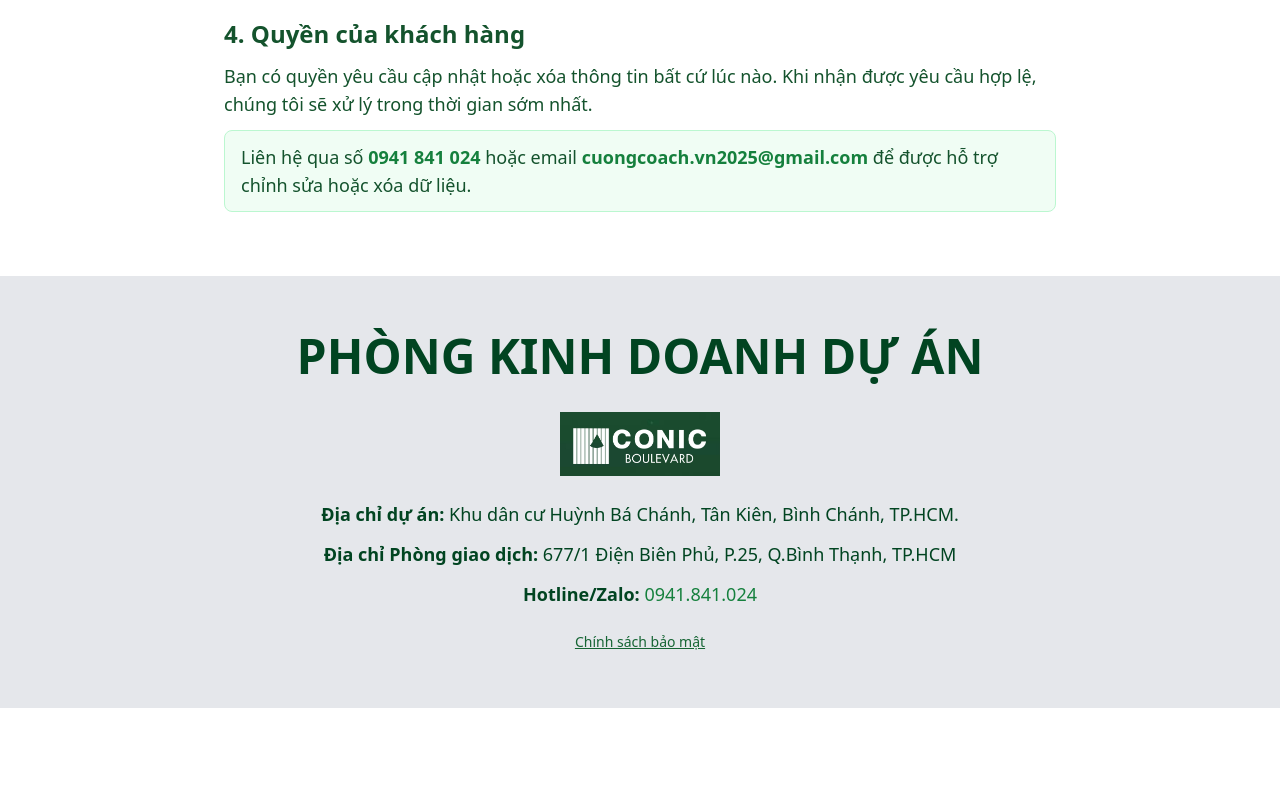
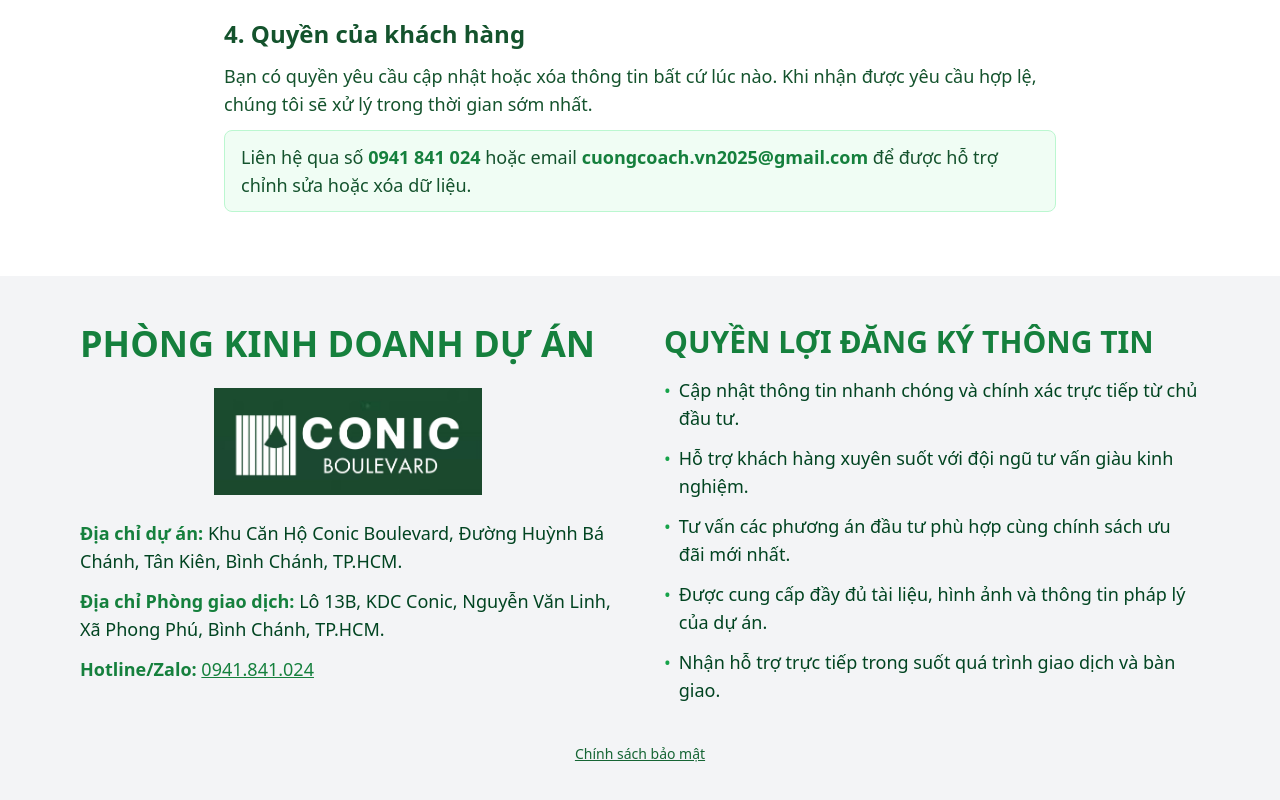
Before and after one commit to ffsasa/conicboulevard, a React (Vite) app: page /privacy-policy in a window 1280 px wide. Shown: the part 746-1546 px from the top of the page. Before the commit the page ends 1454 px from the top, so only its background shows below. Built offline with nearby package versions, Linux system fonts and the light colour scheme.

Commit message:
fix image and footer

```diff
--- a/src/components/EndingRegisterForm.jsx
+++ b/src/components/EndingRegisterForm.jsx
@@ -67,37 +67,43 @@ export default function RegisterForm() {
         </div>
 
         {/* Khối form bên phải */}
-        <div className="relative flex flex-1 min-h-[360px]">
-          <div className="absolute inset-0 rounded-[36px] bg-gradient-to-br from-white/60 via-white to-white/80 shadow-[0_30px_60px_rgba(0,0,0,0.25)]" />
-          <div className="relative z-10 flex w-full flex-col justify-center rounded-[36px] border border-white/60 bg-white/95 px-6 py-8 text-center shadow-inner sm:px-10">
-            <div className="mx-auto mb-6 h-1 w-16 rounded-full bg-gradient-to-r from-[#9be5ae] to-[#2ea95d]" />
-            <h3 className="text-2xl font-bold text-green-700 sm:text-3xl">
+        <div className="relative flex flex-1 min-h-[360px] items-center justify-center">
+          <div className="absolute inset-0 overflow-hidden rounded-[36px] shadow-[0_30px_60px_rgba(0,0,0,0.35)]">
+            <div className="absolute inset-0 bg-[url('/thongtin.jpg')] bg-cover bg-center" />
+            <div className="absolute inset-0 bg-gradient-to-br from-emerald-900/85 via-emerald-700/75 to-lime-500/70" />
+            <div className="pointer-events-none absolute -top-24 left-10 h-64 w-64 rounded-full bg-white/15 blur-3xl" />
+            <div className="pointer-events-none absolute -bottom-24 right-6 h-72 w-72 rounded-full bg-white/10 blur-3xl" />
+          </div>
+
+          <div className="relative z-10 flex w-full max-w-md flex-col items-center px-6 py-10 text-center text-white sm:px-12">
+            <div className="mb-6 h-1 w-20 rounded-full bg-white/70" />
+            <h3 className="text-2xl font-bold leading-snug sm:text-3xl">
               Đăng ký liền tay
               <br />
               nhận ngay chiết khấu
             </h3>
 
-            <form ref={formRef} onSubmit={handleSubmit} className="mt-6 space-y-4 text-left">
+            <form ref={formRef} onSubmit={handleSubmit} className="mt-6 w-full space-y-4 text-left">
               <input
                 type="text"
                 name="customerName"
                 placeholder="Họ và Tên"
                 required
-                className="w-full rounded-full border border-green-200/80 bg-white/90 px-5 py-3 text-sm font-medium text-green-900 shadow-[0_10px_30px_rgba(46,169,93,0.12)] outline-none transition focus:border-green-500 focus:ring-4 focus:ring-green-200/70"
+                className="w-full rounded-md border border-white/25 bg-white/90 px-5 py-3 text-base font-medium text-emerald-900 placeholder:text-emerald-500 shadow-[0_18px_40px_rgba(13,93,43,0.28)] outline-none transition focus:border-white focus:ring-4 focus:ring-white/70"
               />
               <input
                 type="tel"
                 name="phoneNumber"
                 placeholder="Số điện thoại"
                 required
-                className="w-full rounded-full border border-green-200/80 bg-white/90 px-5 py-3 text-sm font-medium text-green-900 shadow-[0_10px_30px_rgba(46,169,93,0.12)] outline-none transition focus:border-green-500 focus:ring-4 focus:ring-green-200/70"
+                className="w-full rounded-md border border-white/25 bg-white/90 px-5 py-3 text-base font-medium text-emerald-900 placeholder:text-emerald-500 shadow-[0_18px_40px_rgba(13,93,43,0.28)] outline-none transition focus:border-white focus:ring-4 focus:ring-white/70"
               />
               <div className="relative">
                 <select
                   name="consultNeed"
                   required
                   defaultValue=""
-                  className="w-full appearance-none rounded-full border border-green-200/80 bg-white/90 px-5 py-3 text-sm font-medium text-green-900 shadow-[0_10px_30px_rgba(46,169,93,0.12)] outline-none transition focus:border-green-500 focus:ring-4 focus:ring-green-200/70"
+                  className="w-full appearance-none rounded-md border border-white/25 bg-white/90 px-5 py-3 text-base font-medium text-emerald-900 shadow-[0_18px_40px_rgba(13,93,43,0.28)] outline-none transition focus:border-white focus:ring-4 focus:ring-white/70"
                 >
                   <option value="" disabled hidden>
                     Mời quý khách chọn nhu cầu sản phẩm
@@ -105,7 +111,7 @@ export default function RegisterForm() {
                   <option value="Căn hộ 2 phòng ngủ">Căn hộ 2 phòng ngủ</option>
                   <option value="Căn hộ 3 phòng ngủ">Căn hộ 3 phòng ngủ</option>
                 </select>
-                <div className="pointer-events-none absolute inset-y-0 right-6 flex items-center text-green-500">
+                <div className="pointer-events-none absolute inset-y-0 right-5 flex items-center text-emerald-600">
                   <svg
                     xmlns="http://www.w3.org/2000/svg"
                     viewBox="0 0 20 20"
@@ -125,16 +131,16 @@ export default function RegisterForm() {
 
               <button
                 type="submit"
-                className="flex w-full items-center justify-center gap-2 rounded-full bg-gradient-to-r from-[#8ae695] via-[#37c36c] to-[#1d8843] px-6 py-3 text-base font-semibold uppercase tracking-wide text-white shadow-[0_18px_35px_rgba(33,136,67,0.35)] transition hover:scale-[1.01] hover:shadow-[0_22px_40px_rgba(33,136,67,0.45)] focus:outline-none focus:ring-4 focus:ring-emerald-200"
+                className="flex w-full items-center justify-center gap-2 rounded-full bg-gradient-to-r from-[#9af182] via-[#3cd572] to-[#18a24d] px-6 py-3 text-base font-semibold uppercase tracking-wide text-white shadow-[0_20px_45px_rgba(20,128,61,0.45)] transition hover:scale-[1.01] hover:shadow-[0_24px_55px_rgba(20,128,61,0.55)] focus:outline-none focus:ring-4 focus:ring-lime-200/80"
               >
                 <FaPaperPlane className="text-lg" />
                 Đăng ký ngay
               </button>
             </form>
 
-            <p className="mt-6 text-center text-xs text-green-700 sm:text-sm">
+            <p className="mt-6 text-center text-xs text-white/80 sm:text-sm">
               Bằng việc gửi form, bạn đồng ý với{' '}
-              <Link to="/privacy-policy" className="font-medium underline hover:text-green-900">
+              <Link to="/privacy-policy" className="font-medium underline underline-offset-2 hover:text-white">
                 Chính sách bảo mật
               </Link>
             </p>
--- a/src/components/Footer.jsx
+++ b/src/components/Footer.jsx
@@ -3,31 +3,70 @@ import { Link } from "react-router-dom";
 
 const Footer = () => {
   return (
-    <footer className="bg-gray-200 text-center p-4">
-      <section id="lienhe" className="px-4 py-10 text-center text-darkgreen">
-        <h2 className="text-4xl md:text-5xl font-bold mb-8">
-          PHÒNG KINH DOANH DỰ ÁN
-        </h2>
+    <footer className="bg-gray-100 text-darkgreen">
+      <section
+        id="lienhe"
+        className="mx-auto max-w-6xl px-4 py-12 text-darkgreen"
+      >
+        <div className="grid gap-12 md:grid-cols-2 md:items-start">
+          <div className="space-y-6">
+            <div className="flex items-center gap-4">
+              <h2 className="text-3xl font-bold uppercase text-green-700 md:text-4xl">
+                Phòng kinh doanh dự án
+              </h2>
+            </div>
+            <img src={logo} alt="Logo" className="h-auto w-1/2 object-cover mx-auto" />
+            <ul className="space-y-3 text-base font-medium leading-relaxed md:text-lg">
+              <li>
+                <span className="font-semibold text-green-700">Địa chỉ dự án:</span> Khu Căn Hộ Conic Boulevard, Đường Huỳnh Bá Chánh, Tân Kiên, Bình Chánh, TP.HCM.
+              </li>
+              <li>
+                <span className="font-semibold text-green-700">Địa chỉ Phòng giao dịch:</span> Lô 13B, KDC Conic, Nguyễn Văn Linh, Xã Phong Phú, Bình Chánh, TP.HCM.
+              </li>
+              <li>
+                <span className="font-semibold text-green-700">Hotline/Zalo:</span>{' '}
+                <a
+                  href="tel:0941841024"
+                  className="text-green-700 underline transition hover:text-green-900"
+                >
+                  0941.841.024
+                </a>
+              </li>
+            </ul>
+          </div>
 
         {/* Logo */}
-        <div className="flex justify-center mb-6">
-          <img src={logo} alt="Logo" className="h-16 w-auto" />
+        <div className="space-y-4">
+            <h3 className="text-2xl font-bold uppercase text-green-700 md:text-3xl">
+              Quyền lợi đăng ký thông tin
+            </h3>
+            <ul className="space-y-3 text-base font-medium leading-relaxed md:text-lg">
+              <li className="flex items-start gap-2">
+                <span className="text-green-600">•</span>
+                <span>Cập nhật thông tin nhanh chóng và chính xác trực tiếp từ chủ đầu tư.</span>
+              </li>
+              <li className="flex items-start gap-2">
+                <span className="text-green-600">•</span>
+                <span>Hỗ trợ khách hàng xuyên suốt với đội ngũ tư vấn giàu kinh nghiệm.</span>
+              </li>
+              <li className="flex items-start gap-2">
+                <span className="text-green-600">•</span>
+                <span>Tư vấn các phương án đầu tư phù hợp cùng chính sách ưu đãi mới nhất.</span>
+              </li>
+              <li className="flex items-start gap-2">
+                <span className="text-green-600">•</span>
+                <span>Được cung cấp đầy đủ tài liệu, hình ảnh và thông tin pháp lý của dự án.</span>
+              </li>
+              <li className="flex items-start gap-2">
+                <span className="text-green-600">•</span>
+                <span>Nhận hỗ trợ trực tiếp trong suốt quá trình giao dịch và bàn giao.</span>
+              </li>
+            </ul>
+          </div>
         </div>
 
-        {/* Nội dung liên hệ */}
-        <div className="space-y-3 text-base md:text-lg font-medium leading-relaxed max-w-2xl mx-auto">
-          <p>
-            <strong>Địa chỉ dự án:</strong> Khu dân cư Huỳnh Bá Chánh, Tân Kiên, Bình Chánh, TP.HCM.
-          </p>
-          <p>
-            <strong>Địa chỉ Phòng giao dịch:</strong> 677/1 Điện Biên Phủ, P.25, Q.Bình Thạnh, TP.HCM
-          </p>
-          <p>
-            <strong>Hotline/Zalo:</strong> <a href="tel:0941841024" className="text-green-700 hover:underline">0941.841.024</a>
-          </p>
-        </div>
-      <p className="mt-6 text-sm text-green-800">
-          <Link to="/privacy-policy" className="underline hover:text-green-900">
+        <p className="mt-10 text-center text-sm text-green-800">
+          <Link to="/privacy-policy" className="underline transition hover:text-green-900">
             Chính sách bảo mật
           </Link>
         </p>
```
